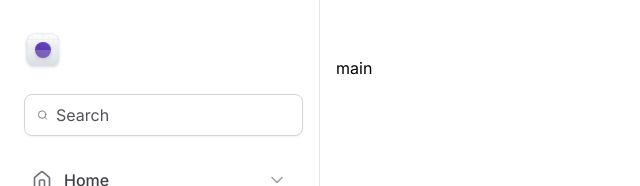
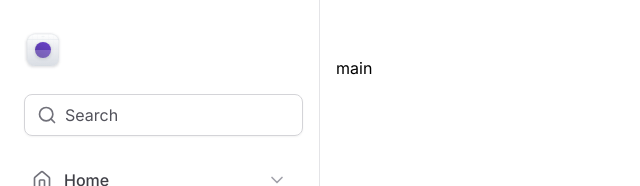
Before and after one commit to Henrry-Maximo/tailwind-next-rocketseat, a Next.js app: page / in a window 1280 px wide. Shown: the top 186 px of the page, without its empty margins (0-640 px from the left). Built offline with nearby package versions, Linux system fonts and the light colour scheme.

Commit message:
📦  refactor: input component in app

```diff
--- /dev/null
+++ b/src/components/Input/Input.tsx
@@ -0,0 +1,38 @@
+import { ComponentProps } from 'react'
+
+export interface InputProps {}
+
+// extender todas as propriedades da div para o Input
+type InputPrefixProps = ComponentProps<'div'>
+export function InputPrefix(props: InputPrefixProps) {
+  return <div {...props} />
+}
+
+type InputControlProps = ComponentProps<'input'>
+export function InputControl(props: InputControlProps) {
+  return (
+    <input
+      className="border-0bg-transparent flex-1 p-0 text-zinc-900 placeholder-zinc-600 outline-0"
+      {...props}
+    />
+  )
+}
+
+export type InputRootProps = ComponentProps<'div'>
+export function InputRoot(props: InputRootProps) {
+  return (
+    <div
+      className="mx-1 flex w-full items-center gap-2 rounded-lg border border-zinc-300 px-3 py-2 shadow-sm"
+      {...props}
+    />
+  )
+}
+
+// Radix vs Shadcn/UI
+// import * as Input from '../Input'
+
+// export {
+//   Prefix: InputPrefix,
+//   Control: InputControl,
+//   Root: InputRoot
+// }
--- a/src/components/Sidebar/MainProfile/Profile.tsx
+++ b/src/components/Sidebar/MainProfile/Profile.tsx
@@ -2,7 +2,7 @@ import { LogOut } from 'lucide-react'
 
 export function Profile() {
   return (
-    <div className="grid-cols-profile grid items-center gap-3">
+    <div className="grid grid-cols-profile items-center gap-3">
       <img
         src="https://github.com/henrry-maximo.png"
         className="h-10 w-10 rounded-full"
--- a/src/components/Sidebar/MainSearchWidget/SearchWidget.tsx
+++ /dev/null
@@ -1,13 +0,0 @@
-import { Search } from 'lucide-react'
-
-export function SearchWidget() {
-  return (
-    <div className="mx-1 flex w-full items-center gap-2 rounded-lg border border-zinc-300 px-3 py-2 shadow-sm">
-      <Search className="h-5 w-5 text-zinc-500" />
-      <input
-        className="border-0bg-transparent flex-1 p-0 text-zinc-900 placeholder-zinc-600 outline-0"
-        placeholder="Search"
-      />
-    </div>
-  )
-}
--- a/src/components/Sidebar/index.tsx
+++ b/src/components/Sidebar/index.tsx
@@ -9,18 +9,25 @@ import {
   Users,
   LifeBuoy,
   Cog,
+  Search,
 } from 'lucide-react'
 import { Logo } from './Logo'
 import { NavItem } from './MainItem/Navitem'
 import { UsedSpaceWidget } from './MainUsedSpaceWidget/UsedSpaceWidget'
-import { SearchWidget } from './MainSearchWidget/SearchWidget'
 import { Profile } from './MainProfile/Profile'
+import { InputControl, InputPrefix, InputRoot } from '../Input/Input'
 
 export function Sidebar() {
   return (
     <aside className="flex flex-col gap-6 border-r border-zinc-200 px-5 py-8">
       <Logo />
-      <SearchWidget />
+
+      <InputRoot>
+        <InputPrefix>
+          <Search className="h-5 w-5 text-zinc-500" />
+        </InputPrefix>
+        <InputControl placeholder="Search" />
+      </InputRoot>
 
       <nav className="space-y-0.5">
         <NavItem title="Home" icon={HomeIcon} />
@@ -41,7 +48,7 @@ export function Sidebar() {
 
         <UsedSpaceWidget />
 
-        <div className="h-px bg-slate-100"> </div>
+        <div className="h-px bg-slate-100"></div>
 
         <Profile />
       </div>
```
